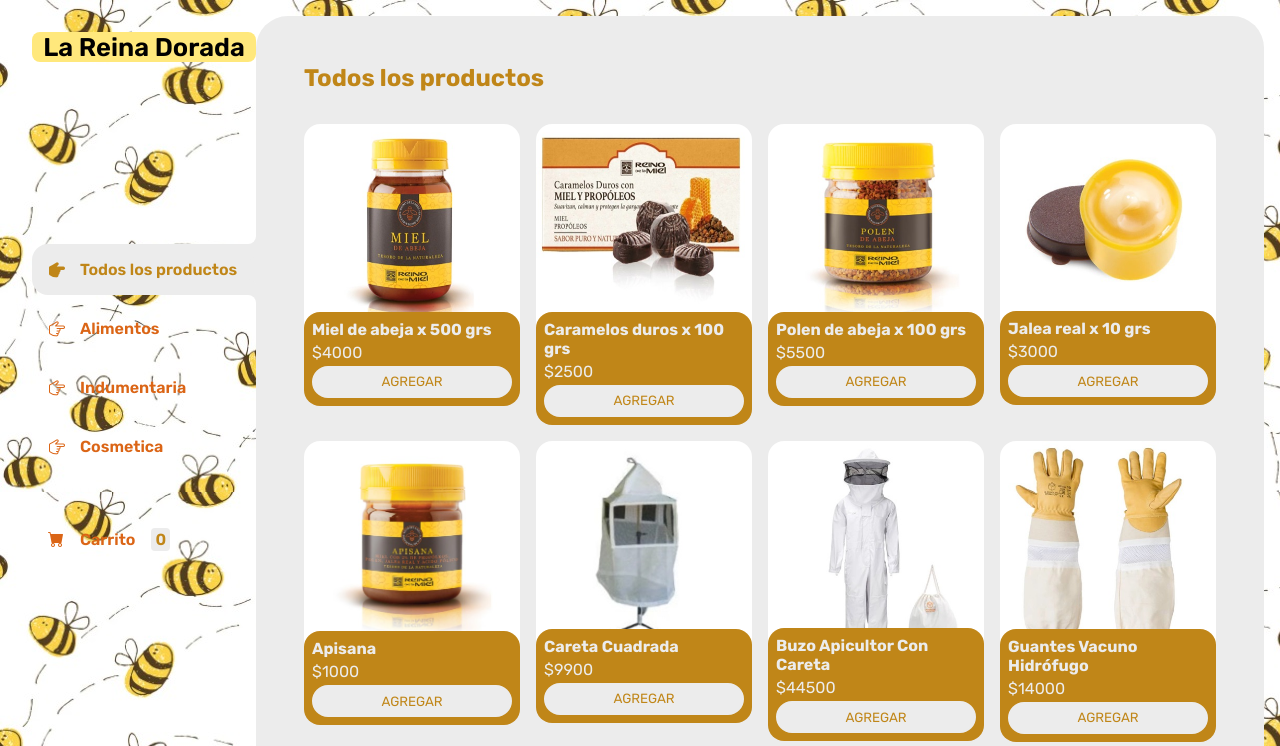
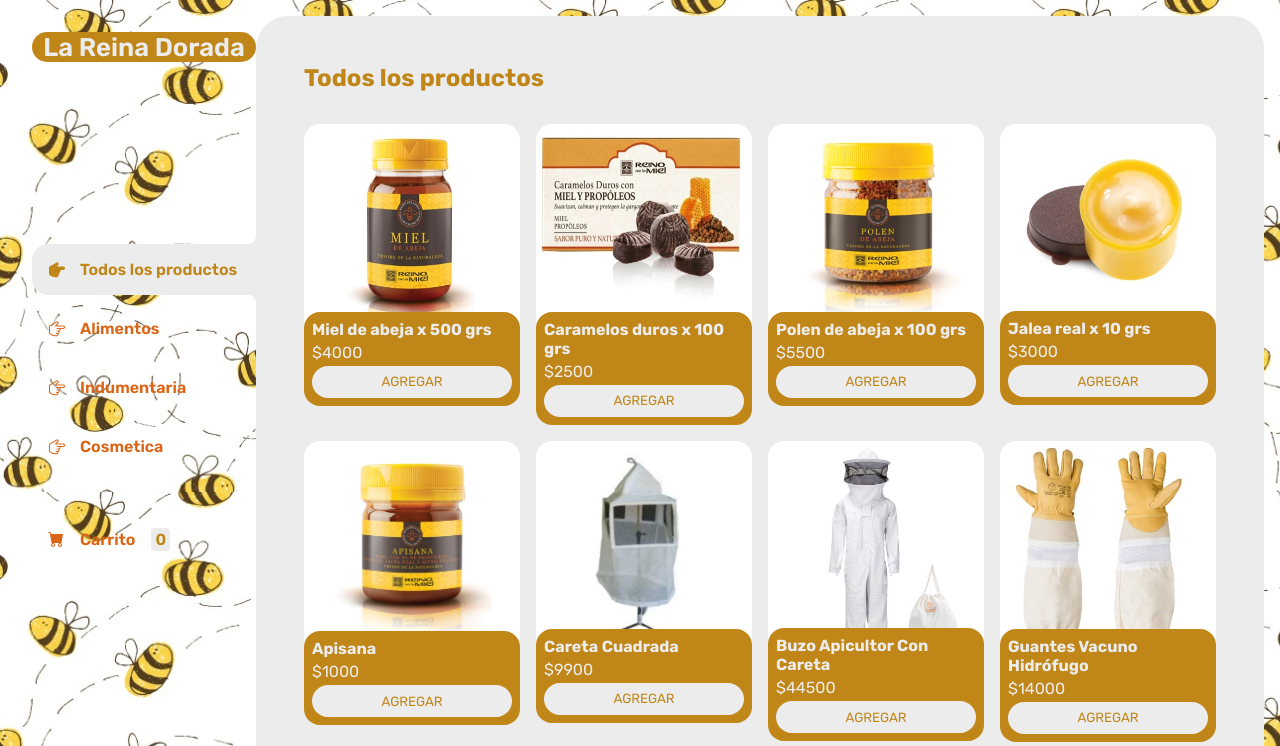
Before and after one commit to GuillerminaCecha/Idea-CechaScotti, a plain HTML site: page index.html in a window 1280 px wide. Shown: the top 746 px of the page. Drawn offline with nearby package versions, Linux system fonts and the light colour scheme.

Commit message:
Detalles en el logo

```diff
--- a/css/main.css
+++ b/css/main.css
@@ -29,7 +29,7 @@ a {
 aside {
     padding: 2rem;
     padding-right: 0;
-    color: black;
+    color: #ececec;
     position: sticky;
     top: 0;
     height: 100vh;
@@ -41,9 +41,9 @@ aside {
 .logo {
     font-weight: 600;
     font-size: 1.6rem;
-    background-color:#ffe87c;
+    background-color:#c08618;
     text-align: center;
-    border-radius: .5rem;
+    border-radius: 2rem;
 }
 
 .menu {
```
